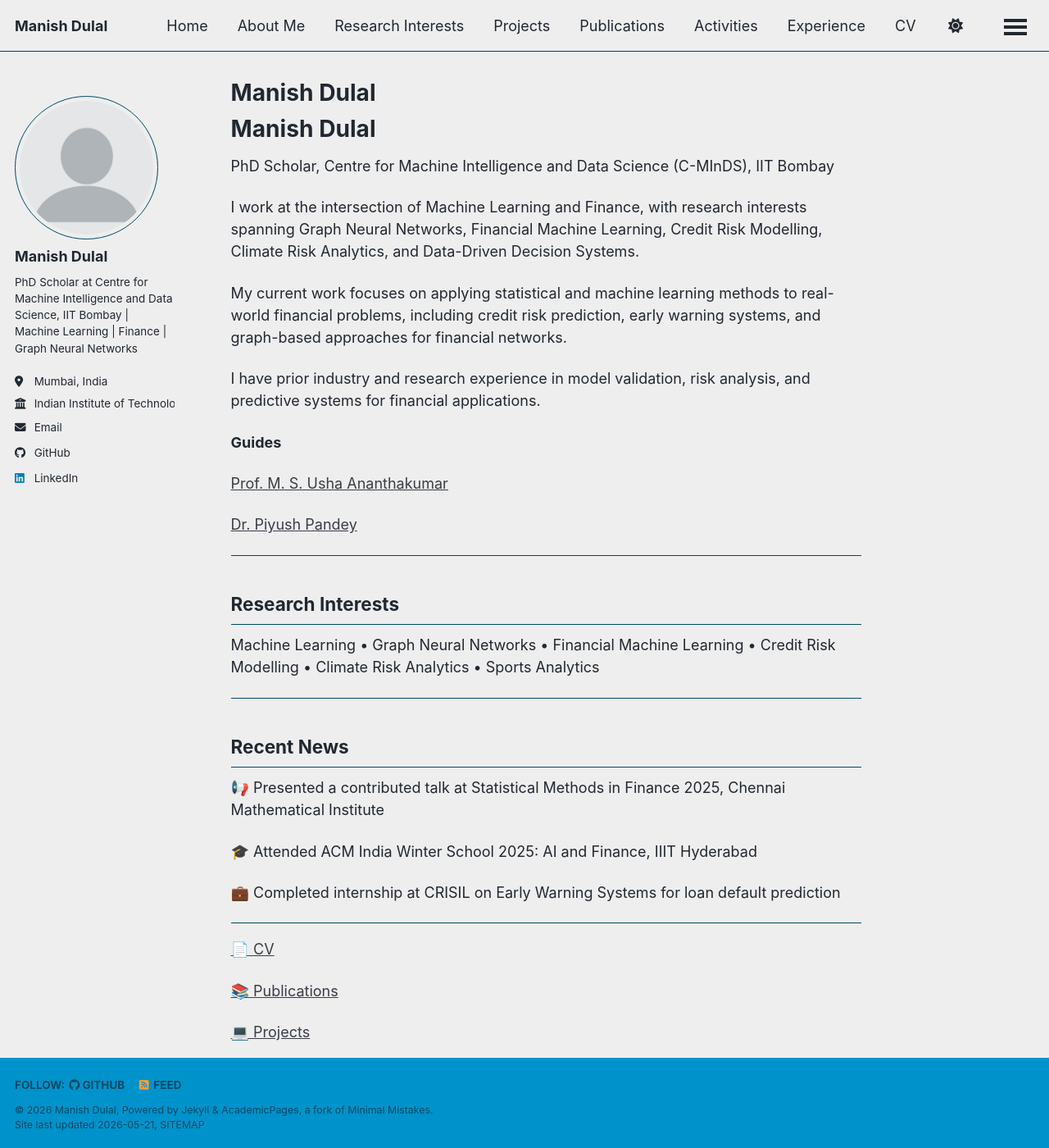
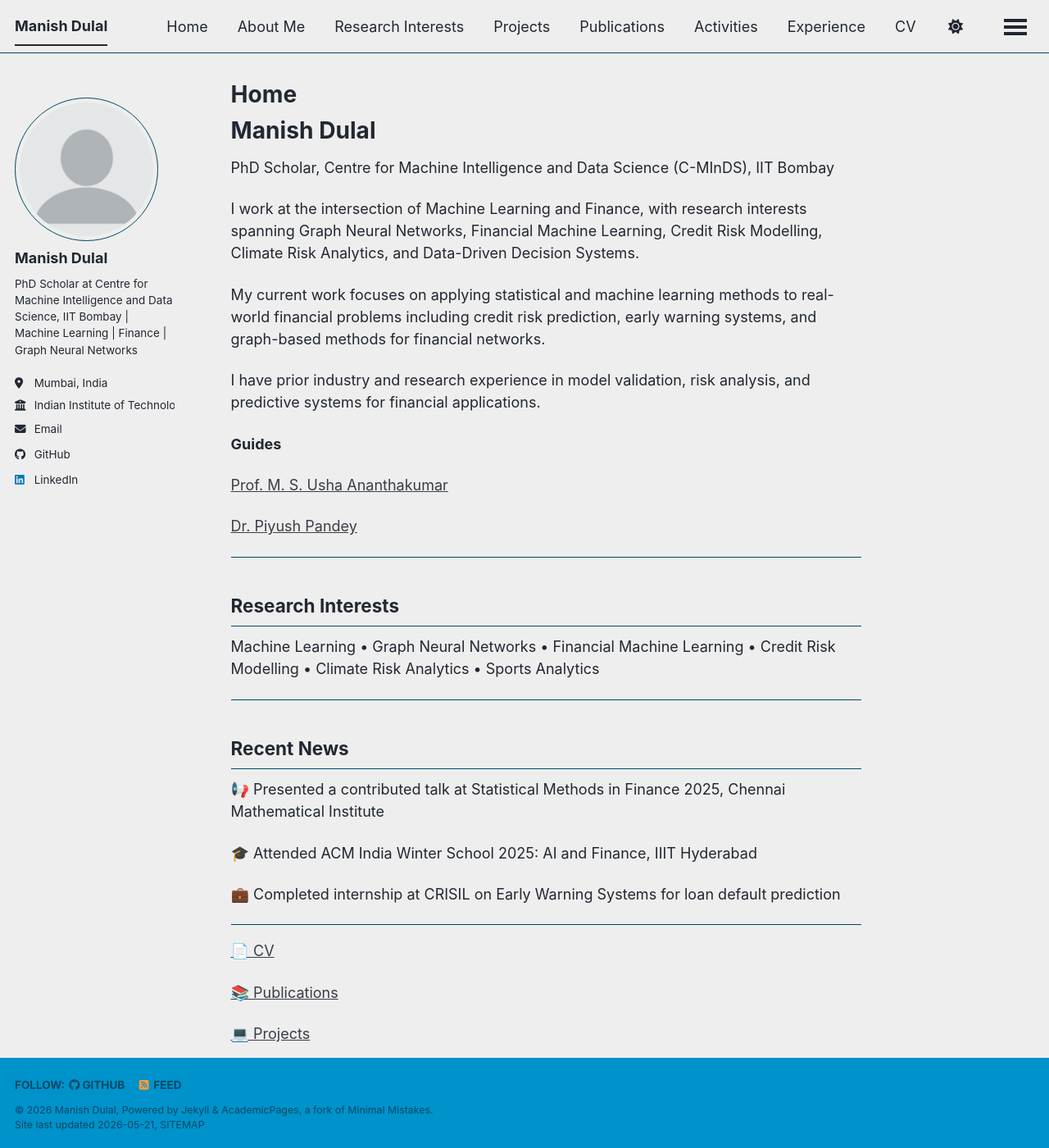
Before and after one commit to ManishDulal/manishdulal.github.io, a Jekyll site: the page built from _pages/about.md, in a window 1280 px wide and 1400 px high. Shown: the whole window at 82% size. Built offline with Jekyll 4.4.1, drawn with Linux system fonts in a browser that asks for light colours; our own code applies the rules of GitHub Pages for plain Markdown files; a script bundle is joined from its source files by our own code; library files that are not in the unit come from our copies.

Commit message:
Fix punctuation in about page description
Removed redundant comma in work description.

```diff
--- a/_pages/about.md
+++ b/_pages/about.md
@@ -1,10 +1,19 @@
+---
+permalink: /
+title: "Home"
+author_profile: true
+redirect_from:
+  - /about/
+  - /about.html
+---
+
 # Manish Dulal
 
 PhD Scholar, Centre for Machine Intelligence and Data Science (C-MInDS), IIT Bombay
 
 I work at the intersection of Machine Learning and Finance, with research interests spanning Graph Neural Networks, Financial Machine Learning, Credit Risk Modelling, Climate Risk Analytics, and Data-Driven Decision Systems.
 
-My current work focuses on applying statistical and machine learning methods to real-world financial problems, including credit risk prediction, early warning systems, and graph-based approaches for financial networks.
+My current work focuses on applying statistical and machine learning methods to real-world financial problems including credit risk prediction, early warning systems, and graph-based methods for financial networks.
 
 I have prior industry and research experience in model validation, risk analysis, and predictive systems for financial applications.
 
@@ -37,5 +46,3 @@ Machine Learning • Graph Neural Networks • Financial Machine Learning • Cr
 [📚 Publications](/publications/)
 
 [💻 Projects](/projects/)
-
-[✉ Contact](/contact/)
```
